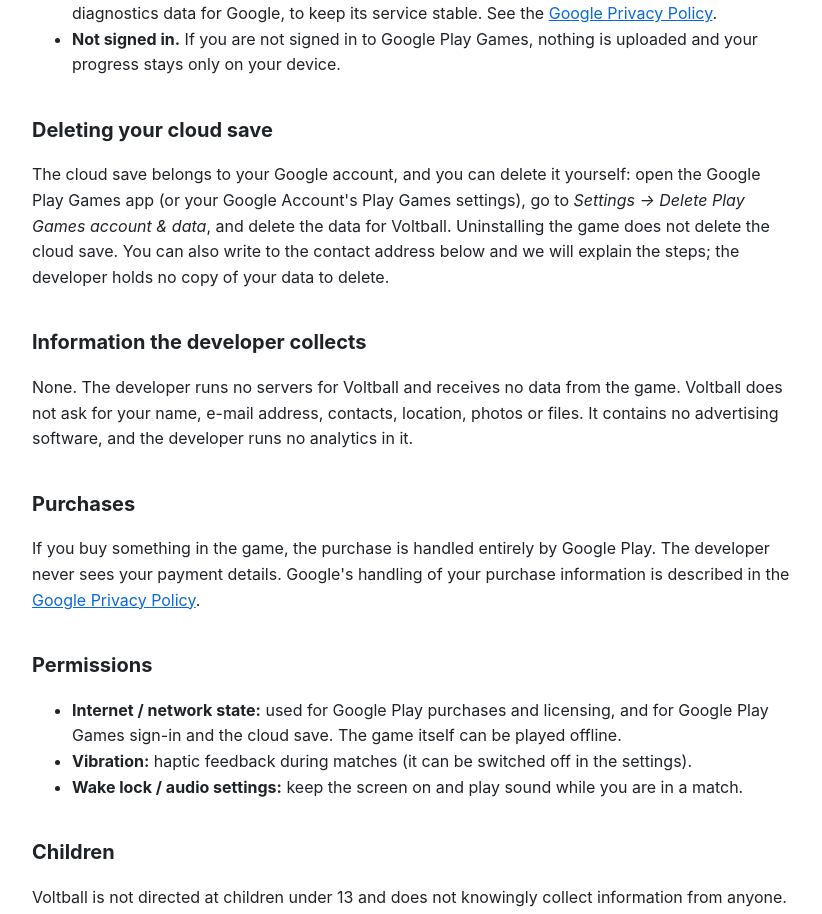
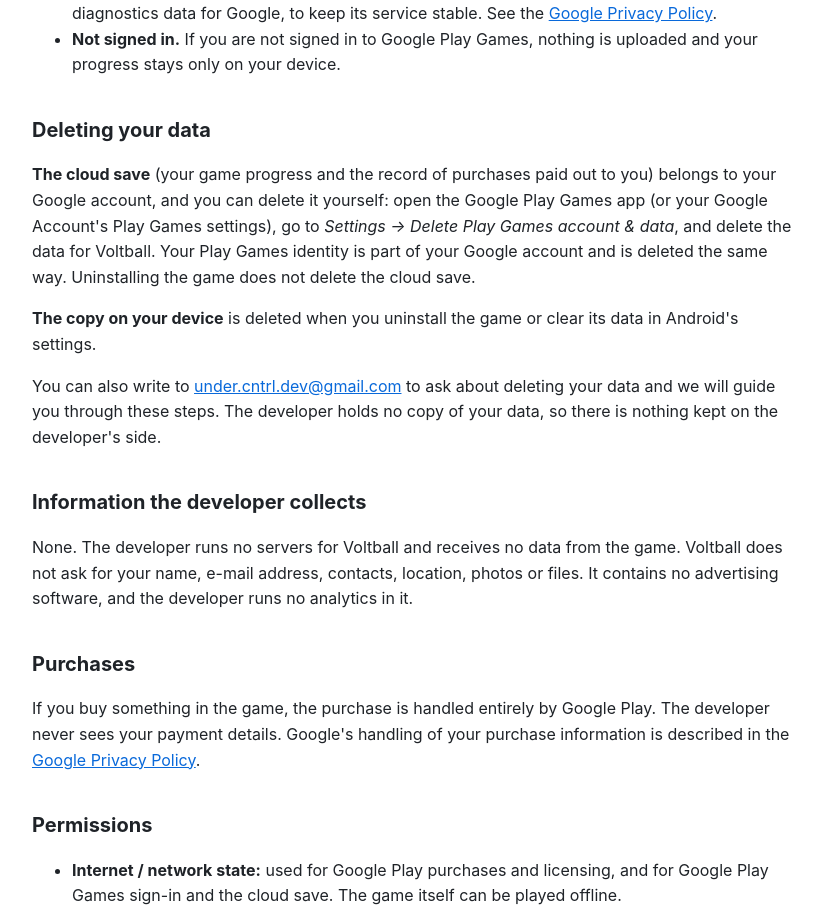
Before and after one commit to null-byt3s/null-byt3s.github.io, a plain HTML site: page voltball-privacy-policy/index.html in a window 1280 px wide. Shown: the part 949-1863 px from the top of the page, without its empty margins (228-1050 px from the left). Drawn offline with Linux system fonts and the light colour scheme.

Commit message:
Voltball privacy policy: a 'Deleting your data' section with its own link
The section says how to delete the cloud save, the Play Games identity and
the copy on the device, and is linked from Play's Data safety form (#delete).

Co-Authored-By: Claude Fable 5.2 <noreply@anthropic.com>

```diff
--- a/voltball-privacy-policy/index.html
+++ b/voltball-privacy-policy/index.html
@@ -56,11 +56,17 @@ Uninstalling the game or clearing its data deletes this copy.</p>
       progress stays only on your device.</li>
 </ul>
 
-<h2>Deleting your cloud save</h2>
-<p>The cloud save belongs to your Google account, and you can delete it yourself: open the Google Play Games app
-(or your Google Account's Play Games settings), go to <em>Settings → Delete Play Games account &amp; data</em>, and
-delete the data for Voltball. Uninstalling the game does not delete the cloud save. You can also write to the contact
-address below and we will explain the steps; the developer holds no copy of your data to delete.</p>
+<h2 id="delete">Deleting your data</h2>
+<p><strong>The cloud save</strong> (your game progress and the record of purchases paid out to you) belongs to your
+Google account, and you can delete it yourself: open the Google Play Games app (or your Google Account's Play Games
+settings), go to <em>Settings → Delete Play Games account &amp; data</em>, and delete the data for Voltball. Your
+Play Games identity is part of your Google account and is deleted the same way. Uninstalling the game does not delete
+the cloud save.</p>
+<p><strong>The copy on your device</strong> is deleted when you uninstall the game or clear its data in Android's
+settings.</p>
+<p>You can also write to <a href="mailto:under.cntrl.dev@gmail.com">under.cntrl.dev@gmail.com</a> to ask about
+deleting your data and we will guide you through these steps. The developer holds no copy of your data, so there is
+nothing kept on the developer's side.</p>
 
 <h2>Information the developer collects</h2>
 <p>None. The developer runs no servers for Voltball and receives no data from the game. Voltball does not ask for your
```
